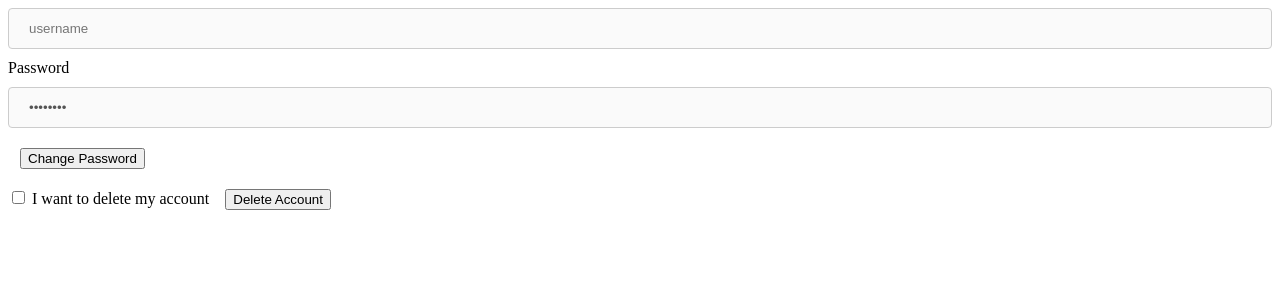
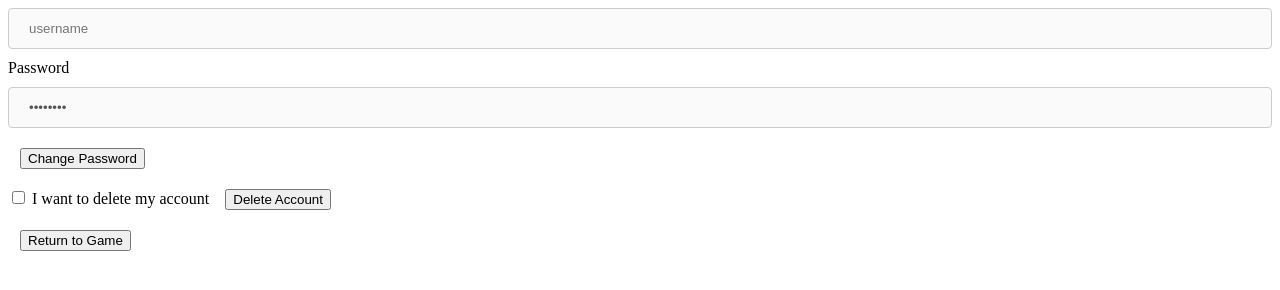
Before and after one commit to gdasd/Comp426FinalProject, a plain HTML site: page myaccount.html in a window 1280 px wide. Shown: the part 100-390 px from the top of the page. Drawn offline with nearby package versions, Linux system fonts and the light colour scheme; no server answers.

Commit message:
Added a return to game button in the my account page

```diff
--- a/myaccount.html
+++ b/myaccount.html
@@ -29,6 +29,10 @@
                 <input type="checkbox" id="delete" name="delete" value="Delete">
                 <label for="delete"> I want to delete my account</label>
                 <button class="button-delete">Delete Account</button>
+            </div>
+            <div class="return-to-game">
+                <button class="tetris" onClick="window.location.href='/tetris.html'">Return to Game</button>
+            </div>
         </div>
     </body>
 </html>
```
